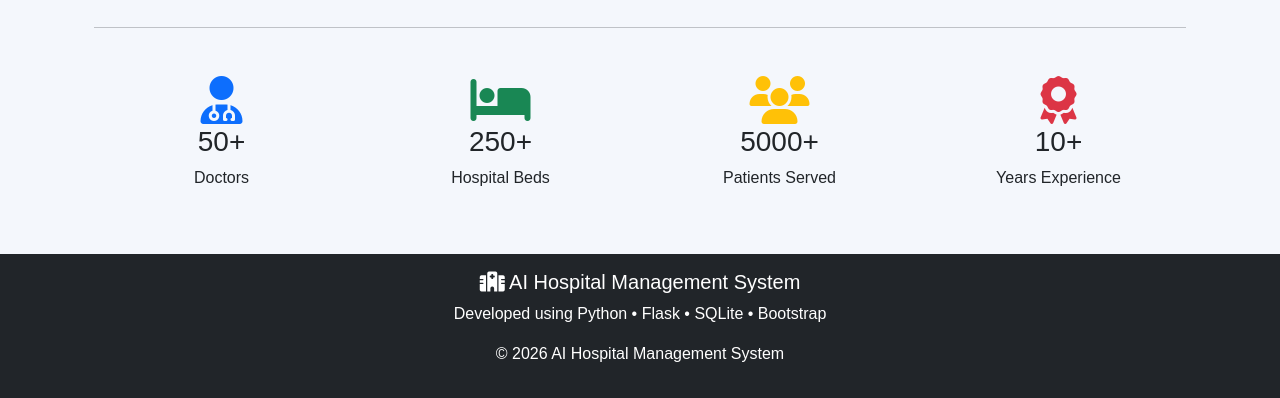
After one commit to Subhash2601/AI-Hospital-Management-System, a Flask app: page /about in a window 1280 px wide. The commit adds this page. Shown: the part 626-1024 px from the top of the page. Run offline with Flask 3, Linux system fonts and the light colour scheme.

Commit message:
Add animated landing page and new pages

```diff
--- a/app.py
+++ b/app.py
@@ -1810,6 +1810,21 @@ with app.app_context():
 
     create_default_users()
 
+# ===============================
+# About Page
+# ===============================
+
+@app.route("/about")
+def about():
+    return render_template("about.html")
+
+# ==========================================================
+# Contact Page
+# ==========================================================
+
+@app.route("/contact")
+def contact():
+    return render_template("contact.html")
 
 # ==========================================================
 # Run Application
--- /dev/null
+++ b/templates/about.html
@@ -0,0 +1,88 @@
+{% extends "base.html" %}
+
+{% block content %}
+
+<div class="container mt-5">
+
+    <div class="text-center mb-5">
+        <h1 class="fw-bold text-primary">
+            <i class="fa-solid fa-hospital"></i>
+            About Our Hospital
+        </h1>
+
+        <p class="lead">
+            Smart AI Hospital Management System
+        </p>
+    </div>
+
+    <div class="row">
+
+        <div class="col-md-6">
+
+            <img src="{{ url_for('static', filename='images/hospital.jpg') }}"
+                 class="img-fluid rounded shadow">
+
+        </div>
+
+        <div class="col-md-6">
+
+            <h3>Who We Are</h3>
+
+            <p>
+                AI Hospital Management System is a modern healthcare
+                platform that helps hospitals manage patients,
+                doctors, appointments, billing, prescriptions,
+                lab reports, and AI disease prediction.
+            </p>
+
+            <h3>Our Mission</h3>
+
+            <p>
+                To provide smart, fast, secure and digital healthcare
+                services using Artificial Intelligence.
+            </p>
+
+            <h3>Our Vision</h3>
+
+            <p>
+                To become the best intelligent hospital management
+                platform with AI-powered healthcare services.
+            </p>
+
+        </div>
+
+    </div>
+
+    <hr class="my-5">
+
+    <div class="row text-center">
+
+        <div class="col-md-3">
+            <i class="fa-solid fa-user-doctor fa-3x text-primary"></i>
+            <h3>50+</h3>
+            <p>Doctors</p>
+        </div>
+
+        <div class="col-md-3">
+            <i class="fa-solid fa-bed fa-3x text-success"></i>
+            <h3>250+</h3>
+            <p>Hospital Beds</p>
+        </div>
+
+        <div class="col-md-3">
+            <i class="fa-solid fa-users fa-3x text-warning"></i>
+            <h3>5000+</h3>
+            <p>Patients Served</p>
+        </div>
+
+        <div class="col-md-3">
+            <i class="fa-solid fa-award fa-3x text-danger"></i>
+            <h3>10+</h3>
+            <p>Years Experience</p>
+        </div>
+
+    </div>
+
+</div>
+
+{% endblock %}
```
Also changed, not shown: templates/contact.html (added, +100 -0 lines), templates/dashboard.html (+134 -41 lines).
